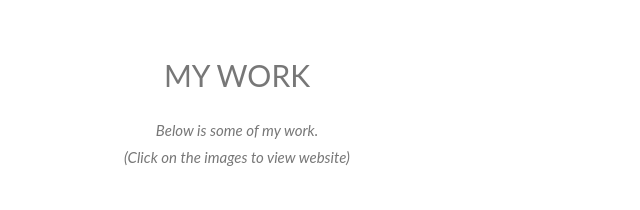
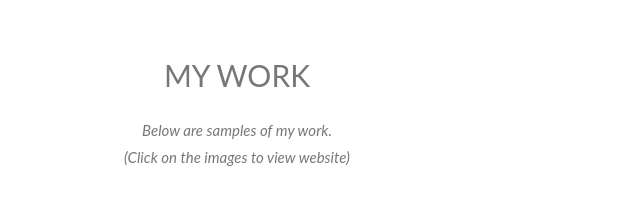
Before and after one commit to agamble33/Resume-for-Anthony1, a plain HTML site: page index.html in a window 1280 px wide. Shown: the part 1920-2130 px from the top of the page, 403-1043 px from the left. Drawn offline with nearby package versions, Linux system fonts and the light colour scheme; some packages are replaced by stand-ins of ours; a script that the page names is missing.

Commit message:
Update index.html

```diff
--- a/index.html
+++ b/index.html
@@ -69,7 +69,7 @@
 <!-- Container (Portfolio Section) -->
 <div class="w3-content w3-container w3-padding-64">
   <h2 class="w3-center">MY WORK</h2>
-  <p class="w3-center"><em>Below is some of my work.<br> (Click on the images to view website) </em></p><br>
+  <p class="w3-center"><em>Below are samples of my work.<br> (Click on the images to view website) </em></p><br>
 
   <!-- Responsive Grid. Four columns on tablets, laptops and desktops. Will stack on mobile devices/small screens (100% width) -->
   <div class="w3-row-padding w3-center">
```
